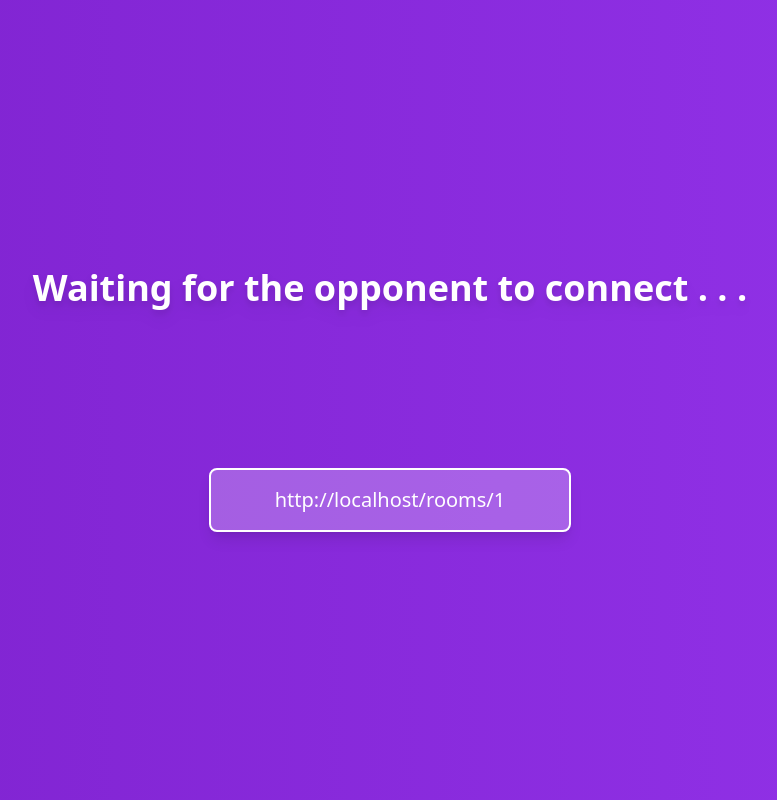
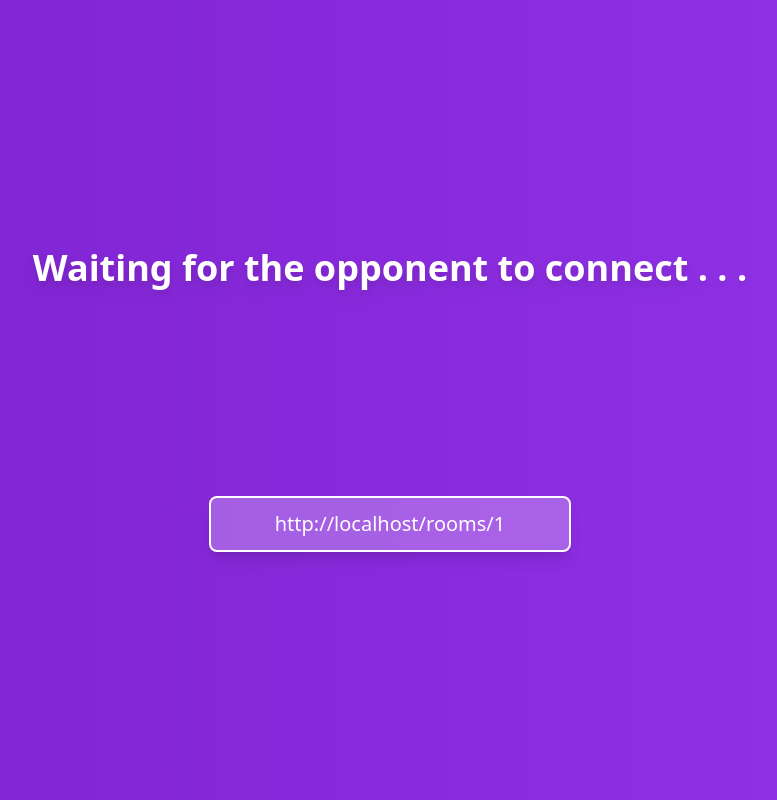
Before and after one commit to GOLDER303/-online-rock-paper-scissors-frontend, a React (Vite) app: page /rooms/1 in a window 1280 px wide. Shown: the whole page, without its empty margins (250-1027 px from the left). Built offline with nearby package versions, Linux system fonts and the light colour scheme; no server answers.

Commit message:
Fix waiting for opponent page styling on smaller screens

```diff
--- a/src/pages/GamePage/WaitingForOpponentPage.tsx
+++ b/src/pages/GamePage/WaitingForOpponentPage.tsx
@@ -11,19 +11,19 @@ const WaitingForOpponentPage = () => {
 
     return (
         <div className="flex h-screen flex-col justify-center items-center pt-8 bg-gradient-to-r from-purple-700 to-purple-600 text-white">
-            <h1 className="mb-40 text-4xl text-center font-bold drop-shadow-lg">
-                Waiting for the opponent to connect . . .
+            <h1 className="mb-20 px-4 text-3xl text-center font-bold drop-shadow-lg lg:text-4xl lg:mb-52">
+                Waiting for the opponent to connect <span className="whitespace-nowrap">. . .</span>
             </h1>
 
             <div
-                className="group relative mb-8 py-4 px-16 border-2 border-white rounded-lg cursor-pointer shadow-lg"
+                className="group relative mb-8 py-3 px-8 border-2 border-white rounded-lg cursor-pointer shadow-lg lg:px-16"
                 onClick={handleRoomUrlCopy}
             >
                 <div className="absolute top-0 left-0 w-full h-full bg-white opacity-25 group-hover:opacity-20"></div>
                 {!isUrlCopied ? (
-                    <p className="relative text-xl">{window.location.href}</p>
+                    <p className="relative text-lg text-center lg:text-xl">{window.location.href}</p>
                 ) : (
-                    <p className="relative text-xl">Copied!</p>
+                    <p className="relative text-lg text-center lg:text-xl">Copied!</p>
                 )}
             </div>
         </div>
```
